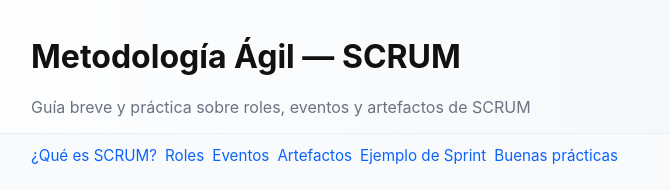
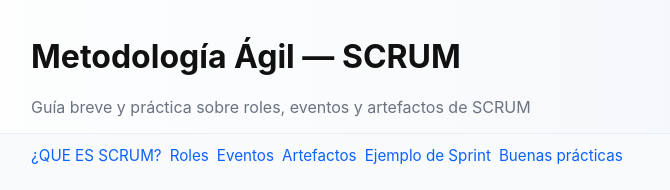
Before and after one commit to jjpachonm-cyber/proyecto-copilot, a plain HTML site: page src/index.html in a window 1280 px wide. Shown: the top 190 px of the page, 175-845 px from the left. Drawn offline with Linux system fonts and the light colour scheme.

```diff
--- a/src/index.html
+++ b/src/index.html
@@ -16,7 +16,7 @@
   </header>
 
   <nav class="toc container">
-    <a href="#que-es">¿Qué es SCRUM?</a>
+    <a href="#que-es">¿QUE ES SCRUM?</a>
     <a href="#roles">Roles</a>
     <a href="#eventos">Eventos</a>
     <a href="#artefactos">Artefactos</a>
```
